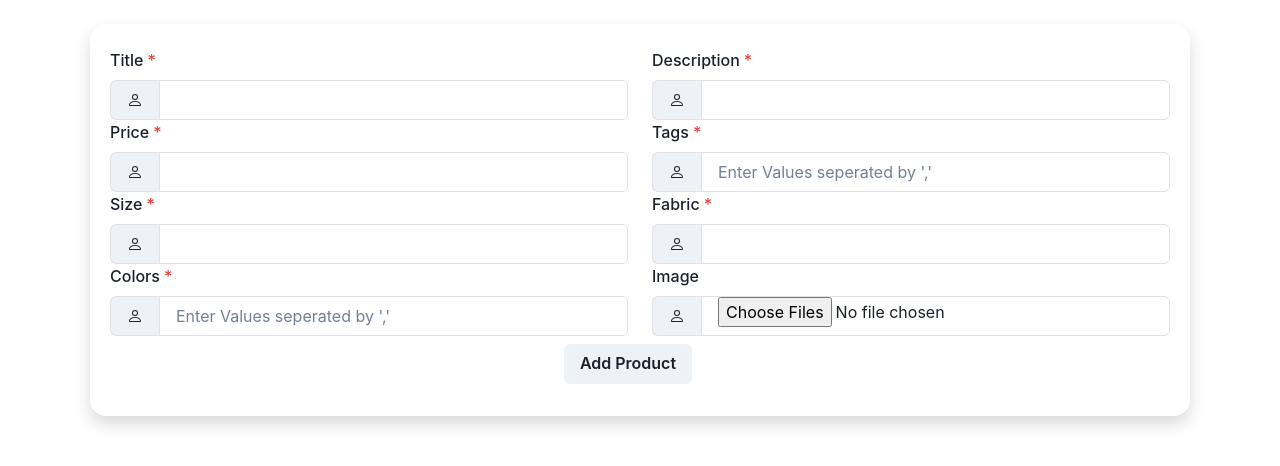
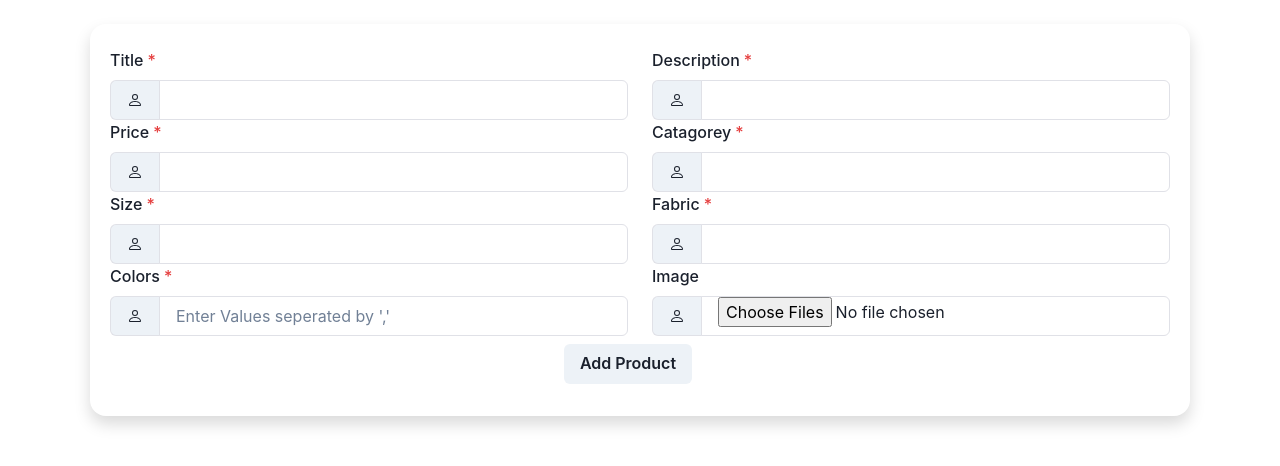
Before and after one commit to SubhodipRoy161101/genzee-panda, a React (Create React App) app: page /add-product in a window 1280 px wide. Shown: the top 466 px of the page. Built offline with nearby package versions, Linux system fonts and the light colour scheme; no server answers; the database is empty.

Commit message:
Changed tags to catagorey

```diff
--- a/src/AddProduct.js
+++ b/src/AddProduct.js
@@ -139,17 +139,13 @@ const AddProduct = () => {
           </div>
           <div className="col-sm-12 col-md-6 col-lg-6">
             <FormControl id="name" isRequired>
-              <FormLabel>Tags</FormLabel>
+              <FormLabel>Catagorey</FormLabel>
               <InputGroup borderColor="#E0E1E7">
                 <InputLeftAddon
                   pointerEvents="none"
                   children={<BsPerson color="blue.50" />}
                 />
-                <Input
-                  name="tags"
-                  onChange={handleChange}
-                  placeholder="Enter Values seperated by ','"
-                />
+                <Input name="tags" onChange={handleChange} />
               </InputGroup>
             </FormControl>
           </div>
```
